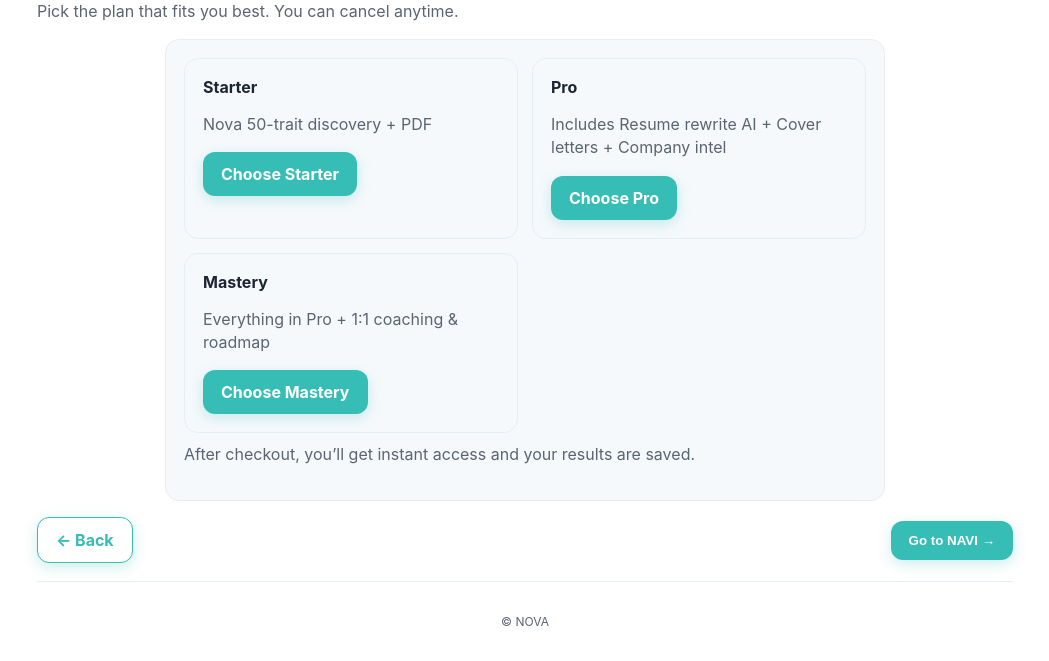
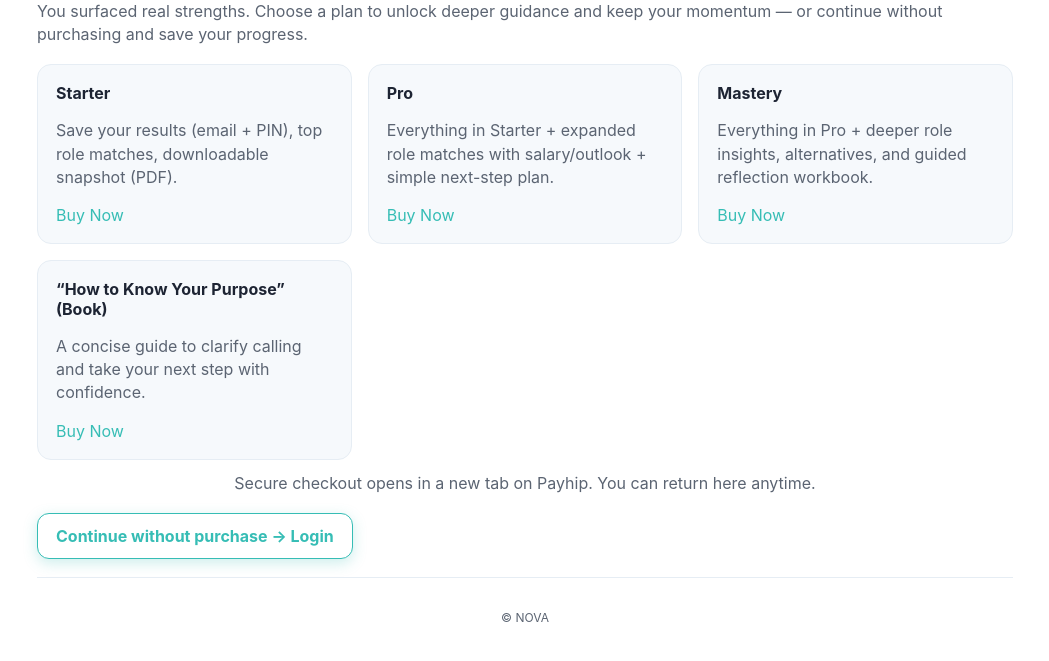
Before and after one commit to Lean4me2025/NOVA_NAVI_10252025, a plain HTML site: page invest.html in a window 1280 px wide. Shown: the part 153-814 px from the top of the page, without its empty margins (115-1164 px from the left). Drawn offline with Linux system fonts and the light colour scheme; files that its build step writes are made by us from their sources; a script that the page names is missing.

Commit message:
Refactor invest.html for improved structure and clarity

```diff
--- a/invest.html
+++ b/invest.html
@@ -5,51 +5,94 @@
   <meta name="viewport" content="width=device-width,initial-scale=1"/>
   <title>NOVA • Invest</title>
   <link rel="stylesheet" href="assets/styles.css"/>
+
+  <!-- Payhip embed script (include once) -->
+  <script type="text/javascript" src="https://payhip.com/payhip.js"></script>
 </head>
 <body>
   <div class="container">
     <div class="header">
       <div class="brand">NOVA</div>
-      <div class="nav"><a href="reveal.html">Back</a></div>
+      <nav class="nav"><a href="reveal.html">Back</a></nav>
     </div>
 
     <div class="kicker">Step 5 of 5</div>
-    <div class="h1">Invest in your next step</div>
-    <p class="p">Pick the plan that fits you best. You can cancel anytime.</p>
+    <h2 class="h1">Invest in Yourself</h2>
+    <p class="p">
+      You surfaced real strengths. Choose a plan to unlock deeper guidance and keep your momentum —
+      or continue without purchasing and save your progress.
+    </p>
 
-    <div class="payhip card">
-      <!-- Replace with your real Payhip embeds (Starter / Pro / Mastery) -->
-      <!-- Example product button: -->
-      <div style="display:grid;grid-template-columns:repeat(auto-fit,minmax(220px,1fr));gap:14px">
-        <div class="card">
-          <div class="h3">Starter</div>
-          <p class="p">Nova 50-trait discovery + PDF</p>
-          <a class="btn" href="https://payhip.com/b/STARTER" target="_blank" rel="noopener">Choose Starter</a>
+    <!-- Plans Grid (3 columns on desktop; 2/1 on smaller screens per styles.css) -->
+    <section class="grid grid-3" style="margin-top:18px">
+
+      <!-- Starter (NAVI Starter Plan) -->
+      <article class="card">
+        <h3 class="h3">Starter</h3>
+        <p class="p">Save your results (email + PIN), top role matches, downloadable snapshot (PDF).</p>
+        <div class="actions" style="margin-top:10px">
+          <!-- Using your provided Payhip embed exactly -->
+          <a href="https://payhip.com/b/GdfU7"
+             class="payhip-buy-button"
+             data-theme="green"
+             data-product="GdfU7">Buy Now</a>
         </div>
-        <div class="card">
-          <div class="h3">Pro</div>
-          <p class="p">Includes Resume rewrite AI + Cover letters + Company intel</p>
-          <a class="btn" href="https://payhip.com/b/PRO" target="_blank" rel="noopener">Choose Pro</a>
+      </article>
+
+      <!-- Pro (NAVI PRO Plan) -->
+      <article class="card">
+        <h3 class="h3">Pro</h3>
+        <p class="p">Everything in Starter + expanded role matches with salary/outlook + simple next-step plan.</p>
+        <div class="actions" style="margin-top:10px">
+          <a href="https://payhip.com/b/knC1Z"
+             class="payhip-buy-button"
+             data-theme="green"
+             data-product="knC1Z">Buy Now</a>
         </div>
-        <div class="card">
-          <div class="h3">Mastery</div>
-          <p class="p">Everything in Pro + 1:1 coaching & roadmap</p>
-          <a class="btn" href="https://payhip.com/b/MASTERY" target="_blank" rel="noopener">Choose Mastery</a>
+      </article>
+
+      <!-- Mastery Plan -->
+      <article class="card">
+        <h3 class="h3">Mastery</h3>
+        <p class="p">Everything in Pro + deeper role insights, alternatives, and guided reflection workbook.</p>
+        <div class="actions" style="margin-top:10px">
+          <a href="https://payhip.com/b/re4Hy"
+             class="payhip-buy-button"
+             data-theme="green"
+             data-product="re4Hy">Buy Now</a>
         </div>
-      </div>
-      <p class="p" style="margin-top:10px">After checkout, you’ll get instant access and your results are saved.</p>
-    </div>
+      </article>
 
-    <div class="toolbar">
-      <a class="btn secondary" href="reveal.html">← Back</a>
-      <button class="btn" id="toNavi">Go to NAVI →</button>
+      <!-- BONUS: Purpose Book (How to know your Purpose) -->
+      <article class="card">
+        <h3 class="h3">“How to Know Your Purpose” (Book)</h3>
+        <p class="p">A concise guide to clarify calling and take your next step with confidence.</p>
+        <div class="actions" style="margin-top:10px">
+          <a href="https://payhip.com/b/N7Lvg"
+             class="payhip-buy-button"
+             data-theme="green"
+             data-product="N7Lvg">Buy Now</a>
+        </div>
+      </article>
+
+    </section>
+
+    <p class="p small" style="text-align:center;margin-top:12px">
+      Secure checkout opens in a new tab on Payhip. You can return here anytime.
+    </p>
+
+    <div class="center" style="margin-top:18px">
+      <a id="skipBtn" class="btn secondary" href="login.html">Continue without purchase → Login</a>
     </div>
 
     <hr/>
-    <div class="footer">© NOVA</div>
+    <footer class="footer">© NOVA</footer>
   </div>
 
   <script src="assets/app.js"></script>
-  <script>renderInvest();</script>
+  <script>
+    // Optional: If you want a "Go to NAVI" button after purchase later,
+    // we can add it here and wire it to navi.html.
+  </script>
 </body>
 </html>
```
